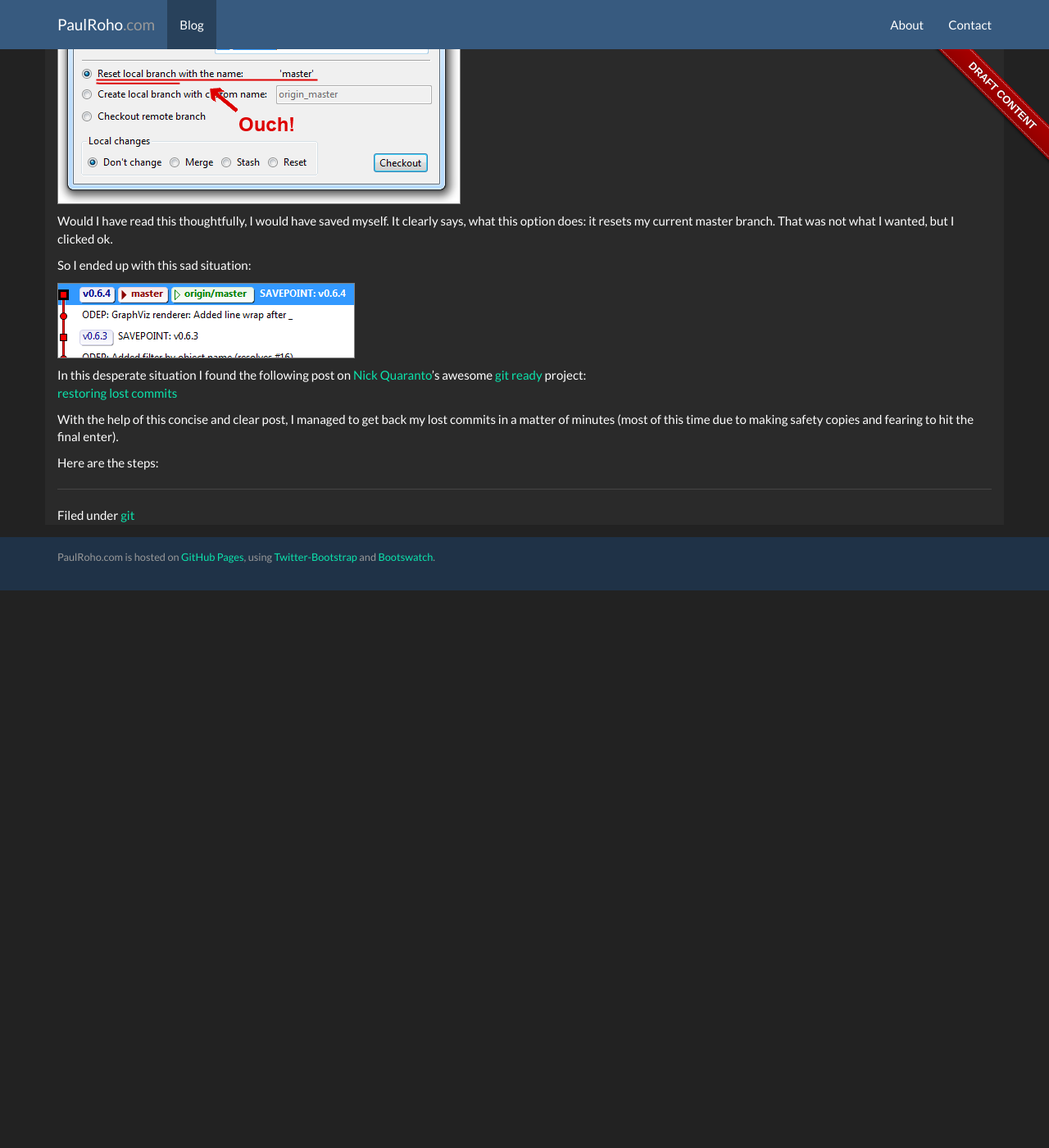
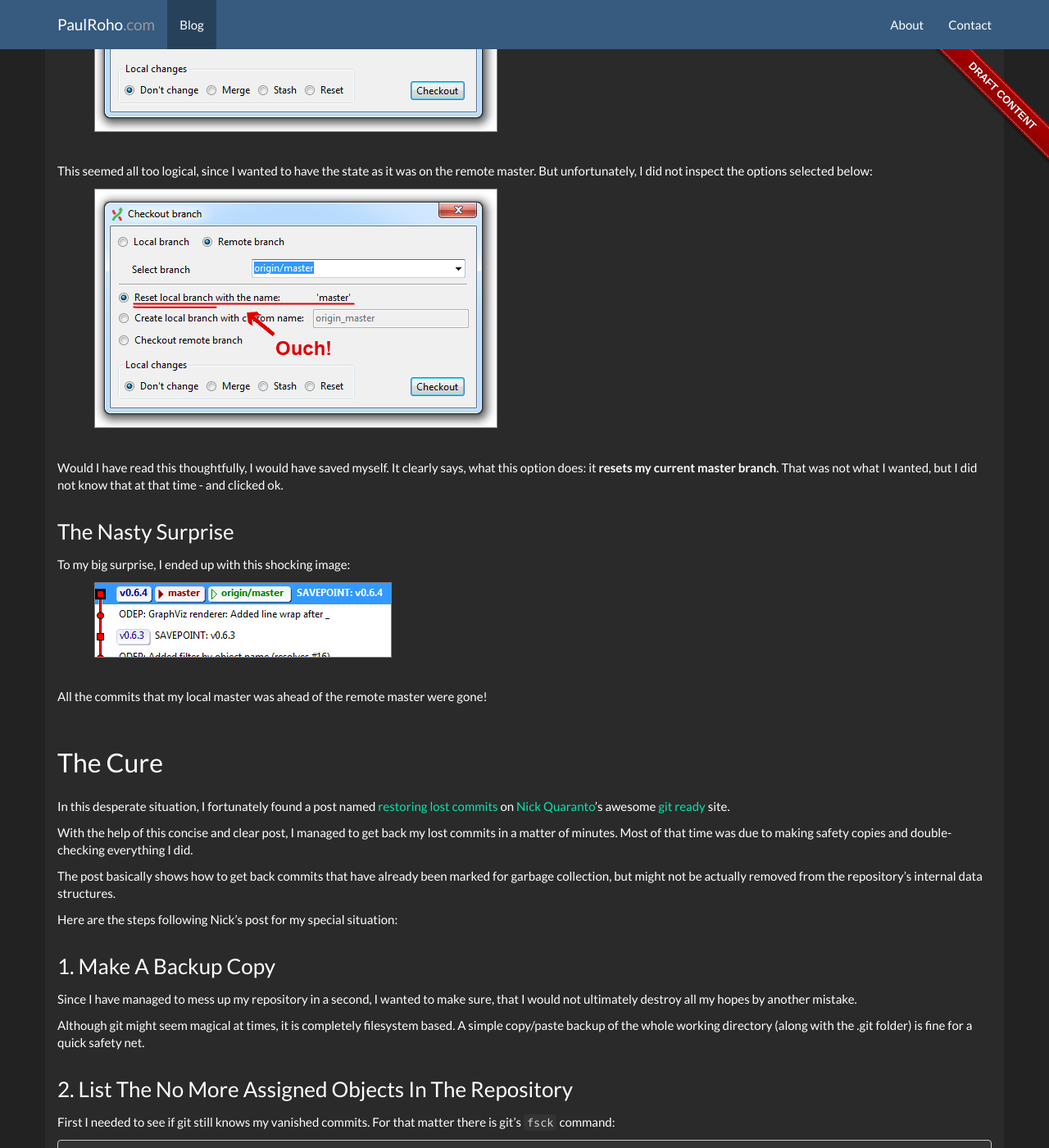
Before and after one commit to paulroho/paulroho.github.io, a Jekyll site: the page built from _posts/2014-10-24-Git-Saved-Me-Restoring-Lost-Commits.md, in a window 1280 px wide and 1400 px high, scrolled down 2247 px. Shown: the whole window at 82% size. Built offline with Jekyll 4.4.1, drawn with Linux system fonts in a browser that asks for light colours; nearby versions of some CDN libraries; before the commit the page ends 2967 px from its top, so only the background shows below that; some of the changed text lies outside the part shown.

Commit message:
Finished draft for "Git Saved Me - Restoring Lost Commits"

`````diff
--- a/_posts/2014-10-24-Git-Saved-Me-Restoring-Lost-Commits.md
+++ b/_posts/2014-10-24-Git-Saved-Me-Restoring-Lost-Commits.md
@@ -18,42 +16,115 @@
 
 On a very basic view, GitExtensions gives me a nice graphical representation of the branches and merges, shows the files in the commit along with the changes made for each file. A host of menu items give access to a lot more functions out of git's vast feature-set. Shortcuts make it convenient to perform the most commonly used tasks.
 
-So that's all more than fine.
+That's all more than fine.
 
 ### Branching, Merging And GitExtensions
 As I have had some hard times dealing with branches in GitExtensions, I must say that this part of the user interface feels not so well thought out to me. Sometimes it can be even disturbing. Especially when merging, I find it is not clear which branch is to be merged into what branch.
 
 But just *checking out* a branch seemed obvious to me. Until recently.
 
-## Synopsis
+## Some Background
 
 I was working on a repository with the local master branch being several commits ahead of the associated remote:
 
 ![The repository as it was before the incident](/images/posts/GitRecoverLostCommits/01_SituationBefore_GitExt.PNG)
+{: .image}
 
-Having arrived in that state I realized that I needed an older version of a file. To be exact, I needed exactly that version that was on the remote master (origin/master). So I thought it would be easy to just checkout the commit, grab that version of the desired file and go back to where I was in my local master branch. And here the tragic started.
+For those not familiar with GitExtensions, red icons ![A local branch in GitExtensions](/images/posts/GitRecoverLostCommits/branch_master_GitExt.png) show local branches. Green icons ![A remote branch in GitExtensions](/images/posts/GitRecoverLostCommits/branch_originmaster_GitExt.png) are used for remote branches. Note that the local master branch is using a bold font signaling that this branch is currently checked out. The remote branch origin/master is using a non-bold font because it is behind the local master.
+
+The icon ![A label in GitExtensions](/images/posts/GitRecoverLostCommits/label_GitExt.png) depicts just a label I applied to tackle down some version.
+
+Having arrived in that state I realized that I needed an older version of a file. To be exact, I needed the version that was on the remote master (origin/master). So I thought it would be easy to just checkout the commit, grab that version of the desired file and go back to where I was in my local master branch.
+
+**And so the tragedy started.**
+
+## How I Messed Up My Repository
 
 I selected the commit, and chose "Checkout branch" from the context menu:
 
 ![Checkout context menu](/images/posts/GitRecoverLostCommits/02_CheckoutOriginMasterMenu_GitExt.png)
+{: .image}
 
 Then there was this dialog, saying I could checkout origin/master:
 
 ![Checkout dialog in GitExtensions](/images/posts/GitRecoverLostCommits/03_CheckoutOriginMasterDialog_GitExt.PNG)
+{: .image}
 
 This seemed all too logical, since I wanted to have the state as it was on the remote master. But unfortunately, I did not inspect the options selected below:
 
 ![Annotated checkout dialog in GitExtensions](/images/posts/GitRecoverLostCommits/03_CheckoutOriginMasterDialog_GitExtAnnotated.PNG)
+{: .image}
 
-Would I have read this thoughtfully, I would have saved myself. It clearly says, what this option does: it resets my current master branch. That was not what I wanted, but I clicked ok.
+Would I have read this thoughtfully, I would have saved myself. It clearly says, what this option does: it **resets my current master branch**. That was not what I wanted, but I did not know that at that time - and clicked ok.
 
-So I ended up with this sad situation:
+### The Nasty Surprise
+
+To my big surprise, I ended up with this shocking image:
 
 ![All local commits seem to be lost](/images/posts/GitRecoverLostCommits/04_LostCommits_GitExt.PNG)
+{: .image}
 
-In this desperate situation I found the following post on [Nick Quaranto](https://twitter.com/qrush)'s awesome [git ready](http://gitready.com/) project:
-[restoring lost commits](http://gitready.com/advanced/2009/01/17/restoring-lost-commits.html)
+All the commits that my local master was ahead of the remote master were gone!
 
-With the help of this concise and clear post, I managed to get back my lost commits in a matter of minutes (most of this time due to making safety copies and fearing to hit the final enter).
+##The Cure
+In this desperate situation, I fortunately found a post named [restoring lost commits](http://gitready.com/advanced/2009/01/17/restoring-lost-commits.html) on [Nick Quaranto](https://twitter.com/qrush)'s awesome [git ready](http://gitready.com/) site.
 
-Here are the steps:
+With the help of this concise and clear post, I managed to get back my lost commits in a matter of minutes. Most of that time was due to making safety copies and double-checking everything I did.
+
+The post basically shows how to get back commits that have already been marked for garbage collection, but might not be actually removed from the repository's internal data structures.
+
+Here are the steps following Nick's post for my special situation:
+
+###1. Make A Backup Copy
+
+Since I have managed to mess up my repository in a second, I wanted to make sure, that I would not ultimately destroy all my hopes by another mistake.
+
+Although git might seem magical at times, it is completely filesystem based. A simple copy/paste backup of the whole working directory (along with the .git folder) is fine for a quick safety net.
+
+###2. List The No More Assigned Objects In The Repository
+
+First I needed to see if git still knows my vanished commits. For that matter there is git's ````fsck```` command:
+
+    git fsck --lost-found
+
+In my current case this is what came out:
+
+![The lost commits in git's internal data structure](/images/posts/GitRecoverLostCommits/05_GitFsck_GitBash.PNG)
+{: .image}
+
+So I was a bit relieved. There seemed to be a good chance to really recover my lost work.
+
+###3. Merge The Lost Commits Back Into The Current Branch
+
+The next step was bringing back the lost commits to the current branch. From Nick's post it was not super clear to me, if I would have to do it commit by commit, or if it would be possible to get back all commits at once. Since I had my backup copy, I could experiment without fear.
+
+I just assumed, that it would work for multiple commits. I grabbed the last commits sha ````4c27c662cc617...```` and tried the merge with it:
+
+    git merge 4c27
+
+(Isn't it nice that you can type just enough letters to make sure that the sha-1 is unambiguous? Actually, even just ````4c```` would have been sufficiently distinctive).
+
+And now the real magic happened:
+
+![Git merges the lost commits back to the current branch](/images/posts/GitRecoverLostCommits/06_GitMerge_GitBash.PNG)
+{: .image}
+
+Refreshing the view in GitExtensions made me really happy:
+
+![Recovered commits](/images/posts/GitRecoverLostCommits/07_SituationAfter_GitExt.png)
+{: .image}
+
+
+All my believed to be lost commits were back in business.
+
+![Happy again!](/images/posts/GitRecoverLostCommits/happy.png)
+{: .image}
+
+###4. Push It, Baby, Push It!
+
+Now that I could successfully reanimate my sick repository, I wanted to make sure to not happen this again by pushing to the remote branch.
+
+![After pushing the recovered commits](/images/posts/GitRecoverLostCommits/08_AfterPush_GitExt.png)
+{: .image}
+
+Now I really feel safe. Because no matter what idiocy I might do next with my local repo, the remote repo has all the good stuff in place.
`````
Also changed, not shown: other parts of _posts/2014-10-24-Git-Saved-Me-Restoring-Lost-Commits.md (+0 -2 lines), images/posts/GitRecoverLostCommits/08_AfterPush_GitExt.png (added), images/posts/GitRecoverLostCommits/branch_originmaster_GitExt.png, images/posts/GitRecoverLostCommits/happy.png (added), images/posts/GitRecoverLostCommits/label_GitExt.png (added).
